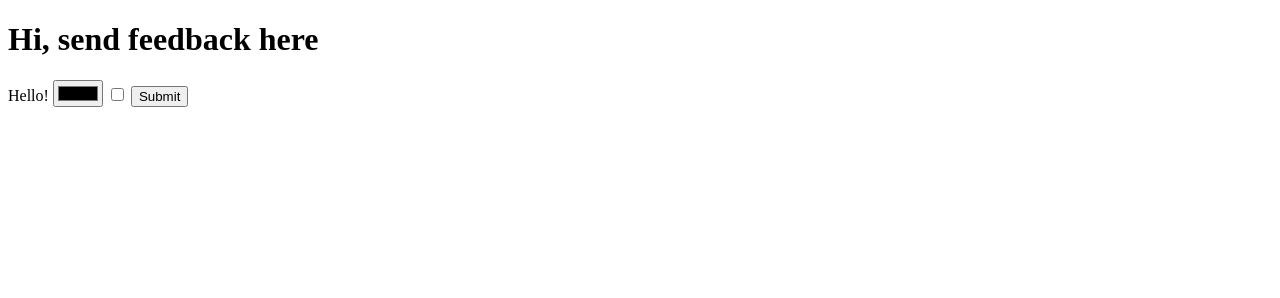
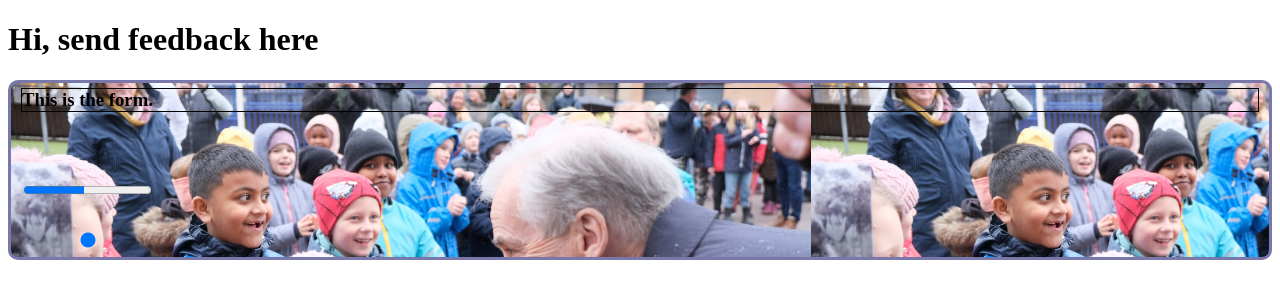
Before and after one commit to Blu07/SchoolProjects, a plain HTML site: page sendFeedback.html in a window 1280 px wide. Drawn offline with Linux system fonts and the light colour scheme.

Commit message:
Changes to Feedback from during class.

```diff
--- a/sendFeedback.html
+++ b/sendFeedback.html
@@ -9,11 +9,8 @@
 </head>
 <body>
     <h1>Hi, send feedback here</h1>
-    <form> Hello!
-        <input type="color" name="what">
-        <input type="checkbox" name="School" id="2">
-
-        <input type="submit" value="Submit">
+    <form> <h3>This is the form.</h3><br>
+        <input type="range" name="How many" id="3">
     </form>
 
 </body>
--- a/styles/feedback.css
+++ b/styles/feedback.css
@@ -0,0 +1,20 @@
+form {
+    padding: 5px 10px;
+
+
+    background-image: linear-gradient(rgb(226, 226, 237), rgb(234, 167, 167));
+    background-image: url("../nyheter/nyhet1/JonasGahrStore.jpg");
+    border: 3px solid rgb(120, 120, 171);
+    border-radius: 10px;
+
+}
+
+h3 {
+    border: 1px solid black;
+    margin: 0px;
+}
+
+input[type="range"] {
+    background-color: blue;
+    padding-top: 100px;
+}
```
